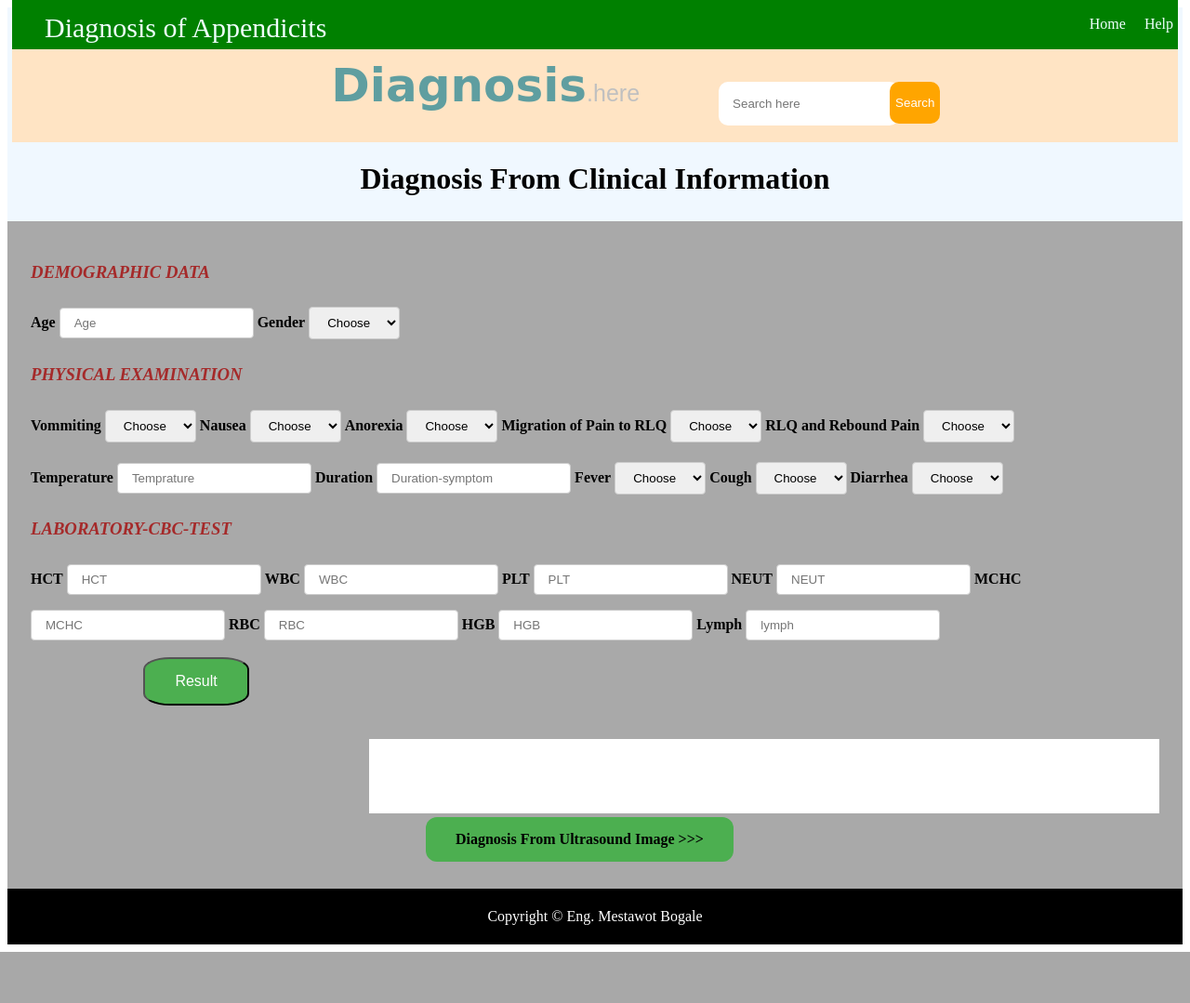
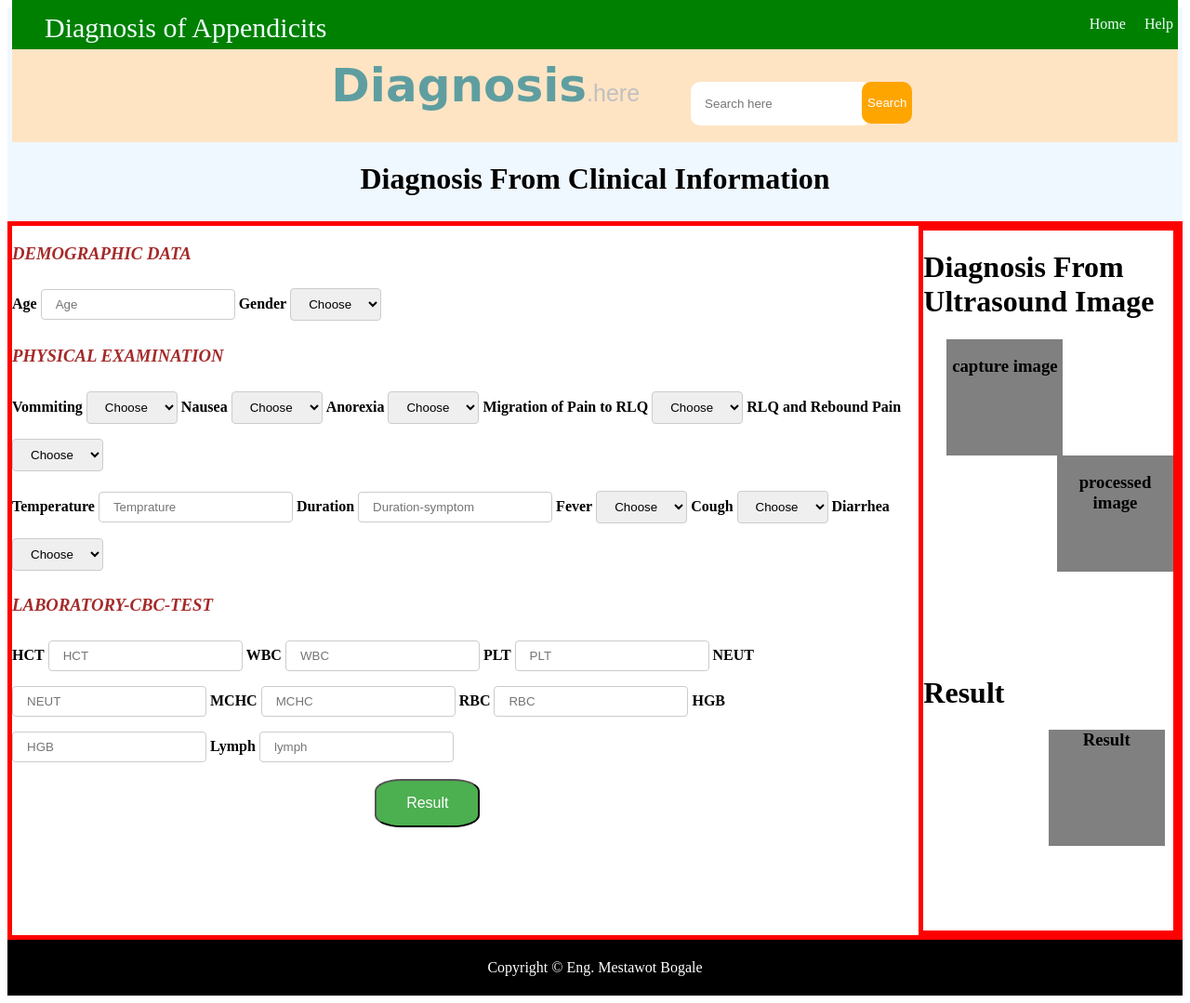
Before and after one commit to Tigabu-eng/Diagnosis, a Flask app: page / in a window 1280 px wide. Shown: the whole page at 93% size. Before the commit the page ends 1024 px from the top, so only its background shows below. Run offline with Flask 2, Linux system fonts and the light colour scheme; parts of the project's set-up code (start-up, migrations or seed data) failed here and were passed over.

Commit message:
Update index.html

```diff
--- a/templates/index.html
+++ b/templates/index.html
@@ -1,9 +1,10 @@
 <!DOCTYPE html>
 <html >
+<!--From https://codepen.io/frytyler/pen/EGdtg-->
 <head>
   <meta charset="UTF-8">
   <meta name="viewport" content="width=device-width, initial-scale=1.0">
-  <title>Appendicitis Diagnosis</title>
+  <title>WEB AI</title>
   <link href='https://fonts.googleapis.com/css?family=Pacifico' rel='stylesheet' type='text/css'>
 <link href='https://fonts.googleapis.com/css?family=Arimo' rel='stylesheet' type='text/css'>
 <link href='https://fonts.googleapis.com/css?family=Hind:300' rel='stylesheet' type='text/css'>
@@ -22,6 +23,51 @@ header {
         padding:25px;
         background-color: darkgrey;
 }
+    .flex{
+  display: flex;
+  border: 5px solid red;
+  &-child{
+    background: green;
+    border: 2px solid yellow;
+    flex: 1;
+  }
+}
+
+.flex--vertical{
+  flex-direction: row;
+  flex-wrap: wrap;
+
+  > .flex-child{
+    min-width: 100%;
+  }
+}
+    #box1{
+        height: 125px;
+        width: 125px;
+        background-color: gray;
+        border-color: antiquewhite;
+        float: left;
+        margin-left: 25px;
+        text-align: center;
+    }
+    #box2{
+        height: 125px;
+        width: 125px;
+        background-color: gray;
+        border-color: antiquewhite;
+        float: right;
+        margin:  -left: 25px;
+        text-align: center;
+    }
+    #box3{
+        height: 125px;
+        width: 125px;
+        background-color: gray;
+        border-color: antiquewhite;
+        margin-left: 50%;
+        text-align: center;
+    }
+
 
     #lo{
         padding-top: 5px;
@@ -29,7 +75,7 @@ header {
     #loo{
         padding-top: 5px;
     }
-   input[type=text], select {
+    input[type=text], select {
     padding: 8px 15px;
     margin: 8px 0;
     border: 1px solid #ccc;
@@ -58,7 +104,7 @@ header {
     cursor: pointer;
     border-radius: 25%;
     text-align: center;
-    margin-left:10%;
+    margin-left:40%;
 }
 #aa{
     background-color: #4CAF50; /* Green */
@@ -121,7 +167,7 @@ header {
 }
 #search{
     float: left;
-    margin-left: 50px;
+    margin-left: 20px;
     padding: 35px;
 
 }
@@ -186,7 +232,8 @@ header {
         </div>
 <h1>Diagnosis From Clinical Information</h1>
 </header>
- <section>
+ <div class="flex">
+ <div class="flex-child">
   <!--<nav>
       <p><i>Artificial Intelligence become one of promising technology for diagnosing diseases!<br><br> Here, we have been using this emerging technology for the diagnosis of Appendicits.</i></p>
   </nav>-->
@@ -301,8 +348,25 @@ header {
    <div id="result">
    {{ prediction_text }}
    </div>
-   <a id="aa" href="#">Diagnosis From Ultrasound Image >>></a>
-   </section>
+     </div>
+   <div class="flex-child flex flex--vertical">
+   <div class="flex-child">
+      <h1>Diagnosis From Ultrasound Image</h1>
+      <div id="box1">
+          <h3>capture image</h3>
+      </div>
+       <div id="box2">
+          <h3>processed image</h3>
+      </div>
+    </div>
+    <div class="flex-child">
+      <h1>Result</h1>
+      <div id="box3">
+          <h3>Result</h3>
+      </div>
+    </div>
+     </div>
+   </div>
 
 <footer>
 <p>Copyright &copy; Eng. Mestawot Bogale</p>
```
